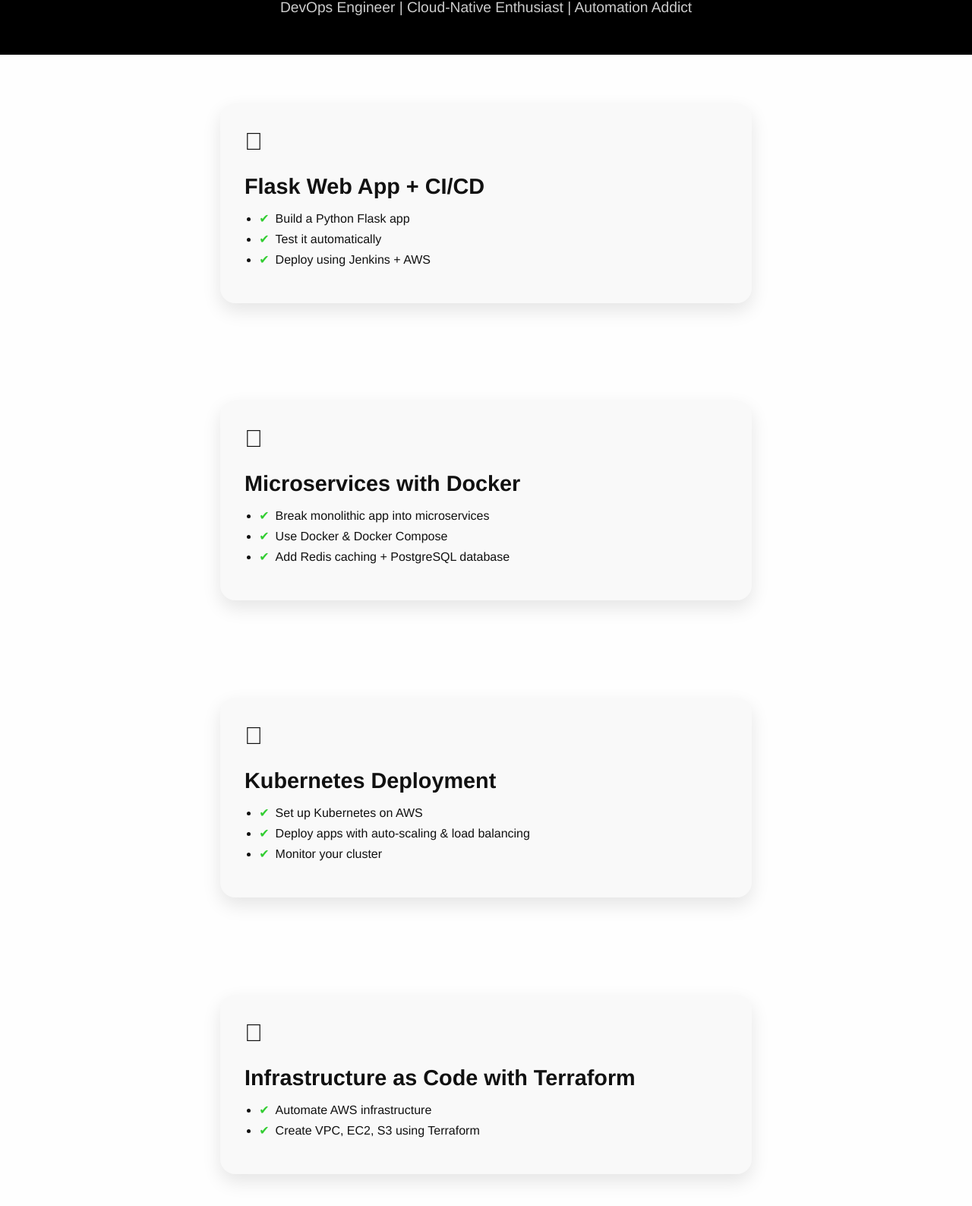
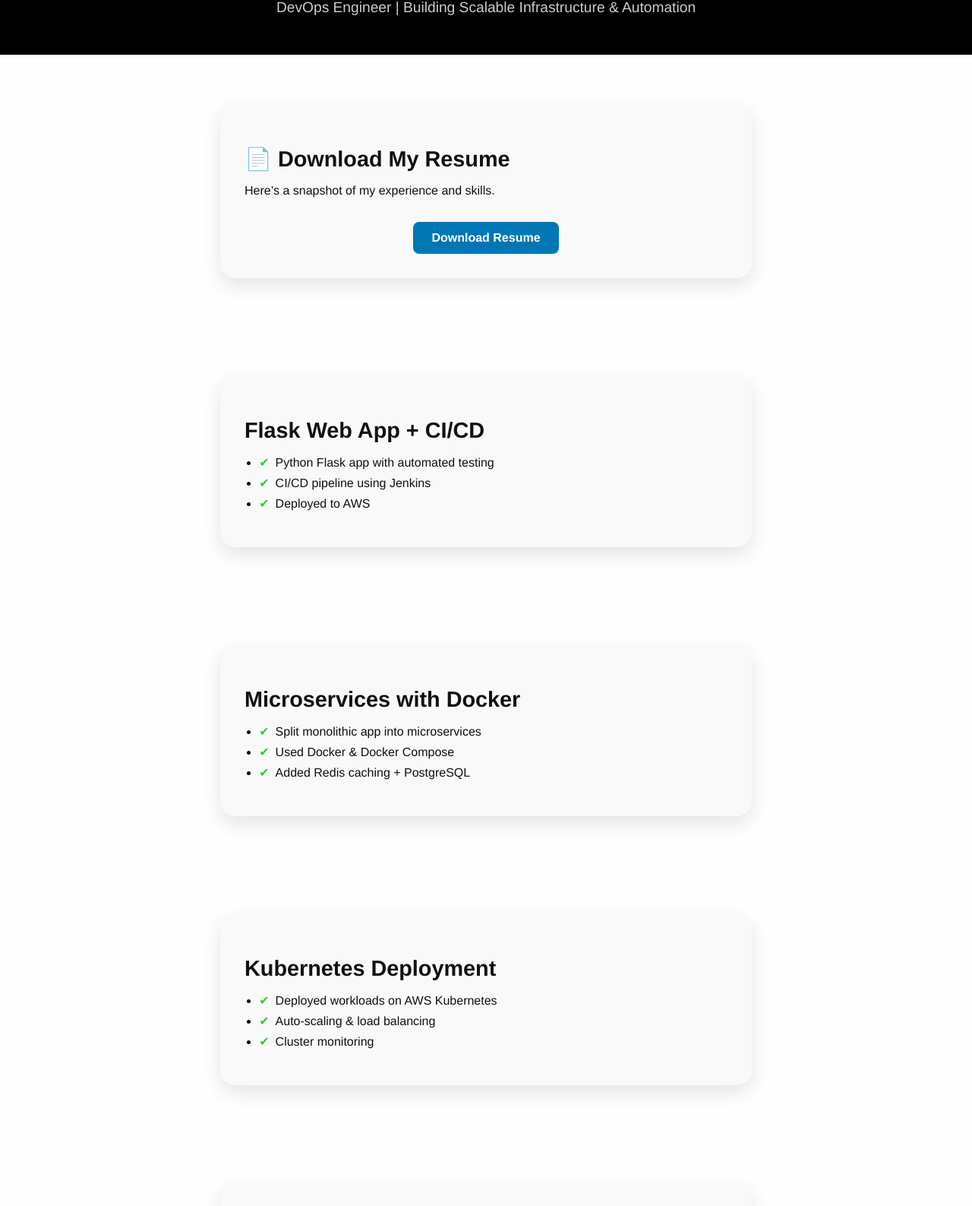
Before and after one commit to uditrajparihar/devops-portfolio, a plain HTML site: page index.html in a window 1280 px wide. Shown: the part 112-1699 px from the top of the page at 76% size. Drawn offline with Linux system fonts and the light colour scheme; a web font is replaced by a local one.

Commit message:
Update index.html

```diff
--- a/index.html
+++ b/index.html
@@ -4,7 +4,7 @@
   <meta charset="UTF-8" />
   <meta name="viewport" content="width=device-width, initial-scale=1.0" />
   <meta name="title" content="My DevOps Portfolio" />
-  <meta name="description" content="Explore real-world DevOps projects built with Flask, Kubernetes, Terraform, Jenkins, and more." />
+  <meta name="description" content="Explore real-world DevOps projects and download Udit Raj Parihar's resume." />
   <title>My DevOps Journey</title>
   <link href="https://fonts.googleapis.com/css2?family=Helvetica+Neue:wght@400;700&display=swap" rel="stylesheet" />
   <style>
@@ -97,10 +97,6 @@
       font-size: 1.8rem;
       margin-bottom: 1rem;
     }
-    .project-icon {
-      font-size: 2rem;
-      margin-bottom: 0.5rem;
-    }
     ul {
       padding-left: 1.2rem;
     }
@@ -123,6 +119,23 @@
       color: var(--link-color);
       font-weight: bold;
     }
+    .resume {
+      text-align: center;
+      margin-top: 2rem;
+    }
+    .resume a {
+      display: inline-block;
+      padding: 0.75rem 1.5rem;
+      background: var(--link-color);
+      color: #fff;
+      border-radius: 8px;
+      text-decoration: none;
+      font-weight: bold;
+      transition: background 0.3s;
+    }
+    .resume a:hover {
+      background: #005b8a;
+    }
     @keyframes fadeIn {
       from { opacity: 0; transform: translateY(30px); }
       to { opacity: 1; transform: translateY(0); }
@@ -134,76 +147,70 @@
     <button onclick="toggleTheme()">Toggle Theme</button>
   </div>
   <header>
-    <h1>My DevOps Journey</h1>
-    <p>DevOps Engineer | Cloud-Native Enthusiast | Automation Addict</p>
+    <h1>Udit Raj Parihar</h1>
+    <p>DevOps Engineer | Building Scalable Infrastructure & Automation</p>
   </header>
 
   <section><div class="card">
-    <div class="project-icon">⿡</div>
+    <h2>📄 Download My Resume</h2>
+    <p>Here’s a snapshot of my experience and skills.</p>
+    <div class="resume">
+      <a href="Udit's Resume.pdf" download>Download Resume</a>
+    </div>
+  </div></section>
+
+  <section><div class="card">
     <h2>Flask Web App + CI/CD</h2>
     <ul>
-      <li>Build a Python Flask app</li>
-      <li>Test it automatically</li>
-      <li>Deploy using Jenkins + AWS</li>
+      <li>Python Flask app with automated testing</li>
+      <li>CI/CD pipeline using Jenkins</li>
+      <li>Deployed to AWS</li>
     </ul></div>
   </section>
-
   <section><div class="card">
-    <div class="project-icon">⿢</div>
     <h2>Microservices with Docker</h2>
     <ul>
-      <li>Break monolithic app into microservices</li>
-      <li>Use Docker & Docker Compose</li>
-      <li>Add Redis caching + PostgreSQL database</li>
+      <li>Split monolithic app into microservices</li>
+      <li>Used Docker & Docker Compose</li>
+      <li>Added Redis caching + PostgreSQL</li>
     </ul></div>
   </section>
-
   <section><div class="card">
-    <div class="project-icon">⿣</div>
     <h2>Kubernetes Deployment</h2>
     <ul>
-      <li>Set up Kubernetes on AWS</li>
-      <li>Deploy apps with auto-scaling & load balancing</li>
-      <li>Monitor your cluster</li>
+      <li>Deployed workloads on AWS Kubernetes</li>
+      <li>Auto-scaling & load balancing</li>
+      <li>Cluster monitoring</li>
     </ul></div>
   </section>
-
   <section><div class="card">
-    <div class="project-icon">⿤</div>
-    <h2>Infrastructure as Code with Terraform</h2>
+    <h2>Infrastructure as Code (Terraform)</h2>
     <ul>
-      <li>Automate AWS infrastructure</li>
-      <li>Create VPC, EC2, S3 using Terraform</li>
+      <li>Automated AWS VPC, EC2, and S3 provisioning</li>
+      <li>Modular Terraform codebase</li>
     </ul></div>
   </section>
-
   <section><div class="card">
-    <div class="project-icon">⿥</div>
     <h2>Monitoring & Alerting System</h2>
     <ul>
-      <li>Use Prometheus + Grafana for monitoring</li>
-      <li>ELK Stack for logs</li>
-      <li>Set up alerts like real production systems</li>
+      <li>Prometheus + Grafana for monitoring</li>
+      <li>ELK Stack for logging</li>
+      <li>Configured production-grade alerts</li>
     </ul></div>
   </section>
-
   <section><div class="card">
-    <div class="project-icon">⿦</div>
-    <h2>Complete DevOps Pipeline</h2>
+    <h2>End-to-End DevOps Pipeline</h2>
     <ul>
-      <li>Integrate everything you built</li>
-      <li>Use GitOps & ArgoCD</li>
-      <li>Add security scanning, backups, and blue-green deployments</li>
+      <li>Integrated CI/CD with GitOps using ArgoCD</li>
+      <li>Added security scans, backups, and blue-green deploys</li>
     </ul></div>
   </section>
-
   <section><div class="card">
-    <div class="project-icon">⿧</div>
-    <h2>ML Model Deployment Pipeline</h2>
+    <h2>ML Model Deployment</h2>
     <ul>
-      <li>Deploy ML models with Flask API + Streamlit</li>
-      <li>Containerize & deploy on Kubernetes</li>
-      <li>Monitor ML models and set up A/B testing</li>
+      <li>Served models with Flask API + Streamlit</li>
+      <li>Deployed on Kubernetes</li>
+      <li>Setup A/B testing and monitoring</li>
     </ul></div>
   </section>
 
```
